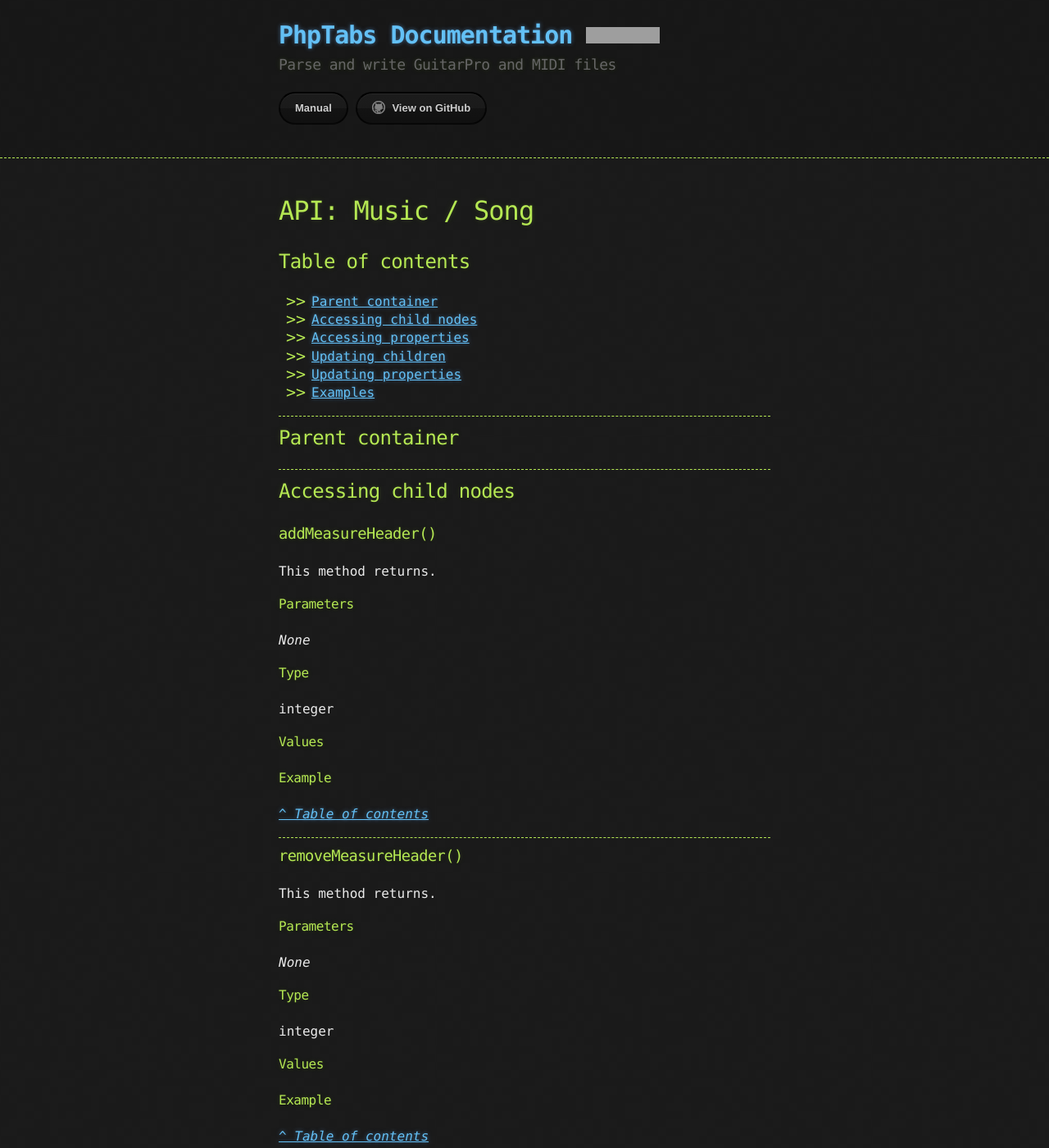
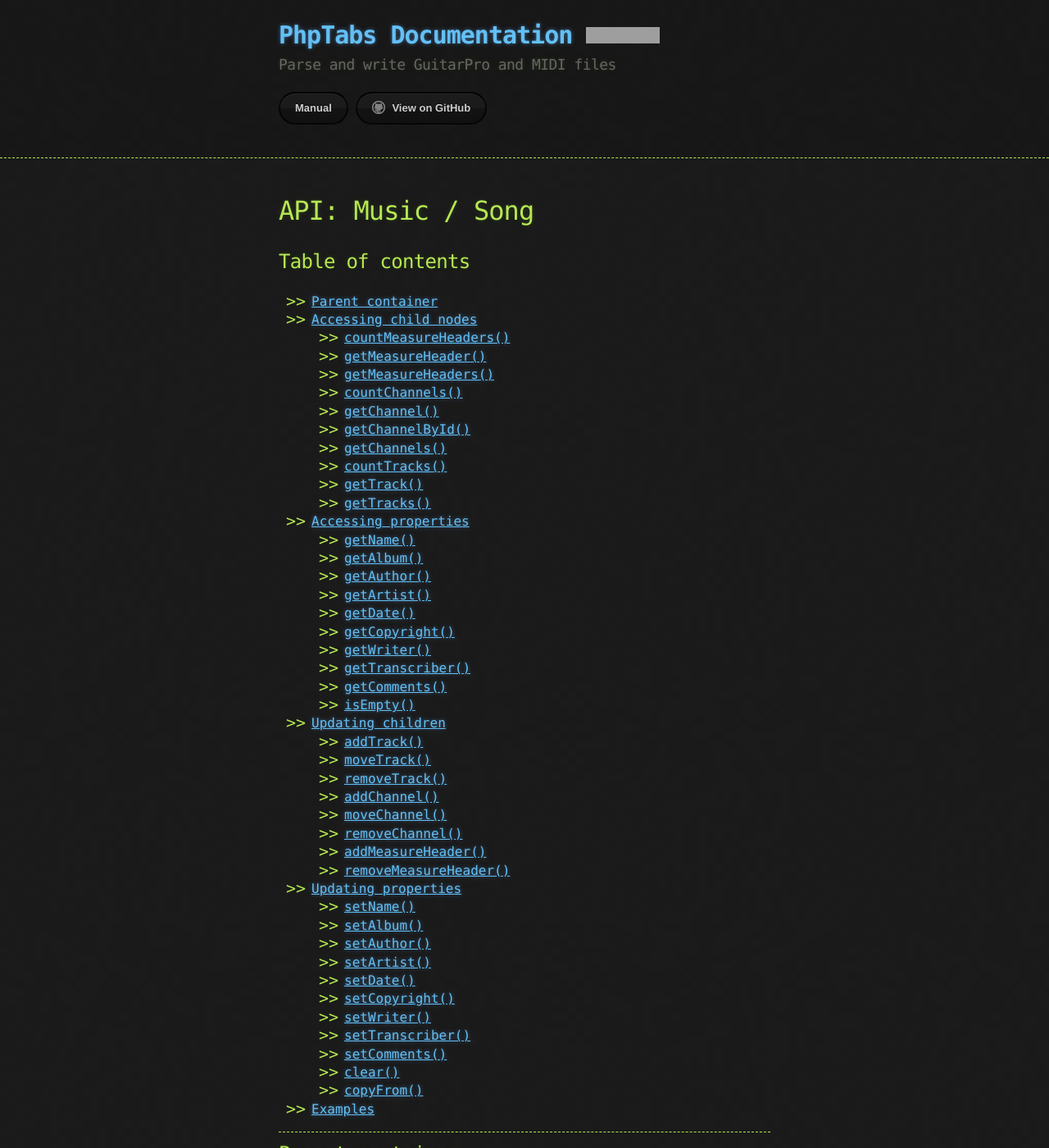
Before and after one commit to stdtabs/stdtabs.github.io, a Jekyll site: the page built from docs/music-song.md, in a window 1280 px wide and 1400 px high. Shown: the whole window at 82% size. Built offline with Jekyll 4.4.1, drawn with Linux system fonts in a browser that asks for light colours; nearby versions of some CDN libraries; grey boxes are pictures that could not be loaded.

Commit message:
Add nav menus

```diff
--- a/docs/music-song.md
+++ b/docs/music-song.md
@@ -11,9 +11,52 @@
 
 - [Parent container](#parent-container)
 - [Accessing child nodes](#accessing-child-nodes)
+	- [countMeasureHeaders()](#countmeasureheaders)
+	- [getMeasureHeader()](#getmeasureheader)
+	- [getMeasureHeaders()](#getmeasureheaders)
+	- [countChannels()](#countchannels)
+	- [getChannel()](#getchannel)
+	- [getChannelById()](#getchannelbyid)
+	- [getChannels()](#getchannels)
+	- [countTracks()](#counttracks)
+	- [getTrack()](#gettrack)
+	- [getTracks()](#gettracks)
+
 - [Accessing properties](#accessing-properties)
+	- [getName()](#getname)
+	- [getAlbum()](#getalbum)
+	- [getAuthor()](#getauthor)
+	- [getArtist()](#getartist)
+	- [getDate()](#getdate)
+	- [getCopyright()](#getcopyright)
+	- [getWriter()](#getwriter)
+	- [getTranscriber()](#gettranscriber)
+	- [getComments()](#getcomments)
+	- [isEmpty()](#isempty)
+
 - [Updating children](#updating-children)
+	- [addTrack()](#addtrack)
+	- [moveTrack()](#movetrack)
+	- [removeTrack()](#removetrack)
+	- [addChannel()](#addchannel)
+	- [moveChannel()](#movechannel)
+	- [removeChannel()](#removechannel)
+	- [addMeasureHeader()](#addmeasureheader)
+	- [removeMeasureHeader()](#removemeasureheader)
+
 - [Updating properties](#updating-properties)
+	- [setName()](#setname)
+	- [setAlbum()](#setalbum)
+	- [setAuthor()](#setauthor)
+	- [setArtist()](#setartist)
+	- [setDate()](#setdate)
+	- [setCopyright()](#setcopyright)
+	- [setWriter()](#setwriter)
+	- [setTranscriber()](#settranscriber)
+	- [setComments()](#setcomments)
+	- [clear()](#clear)
+	- [copyFrom()](#copyfrom)
+
 - [Examples](#examples)
 
 ------------------------------------------------------------------------
```
